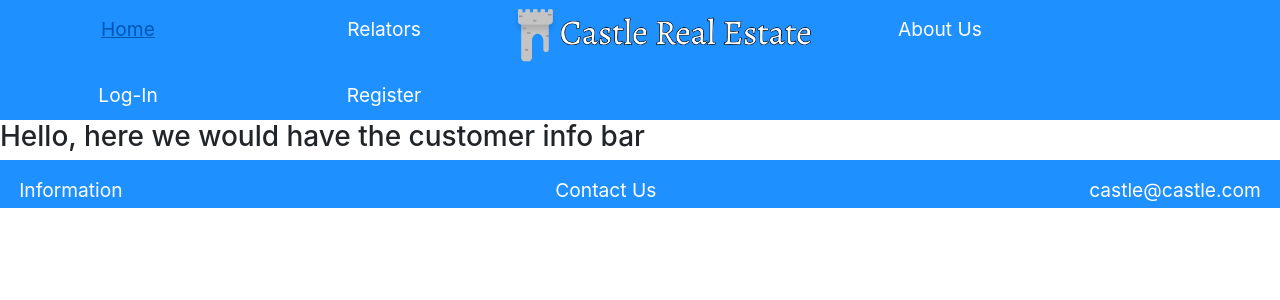
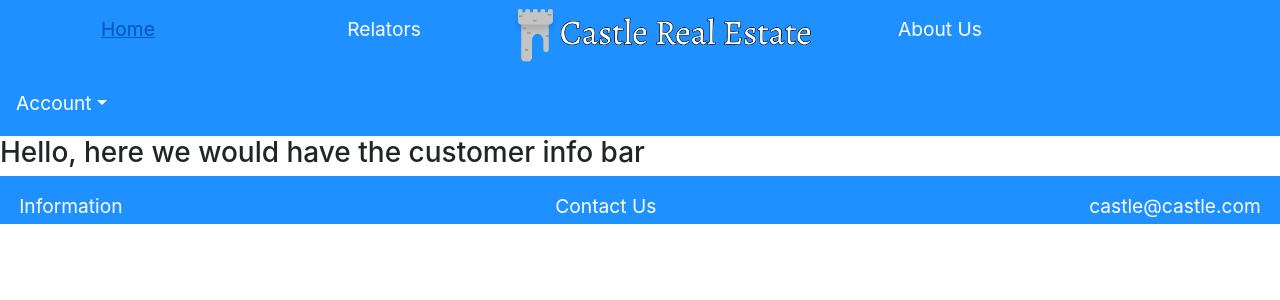
Before and after one commit to Runar16/Verklegt_2, a Django app: page /purchase in a window 1280 px wide. Shown: the top 300 px of the page. Run offline with Django 3.2, Linux system fonts and the light colour scheme; some libraries are stand-ins or nearby versions.

Commit message:
added dropdown to navbar

```diff
--- a/property/views.py
+++ b/property/views.py
@@ -11,10 +11,10 @@ def index(request):
             'street_name': x.street_name,
             'street_number': x.street_number,
             'property_description': x.property_description,
-            'zip': x.zip,
-            'city': x.city,
+            'zip_id': x.zip_id_set.first().zip,
+            'city': x.zip_id_set.first().city,
             'country': x.country,
-            'type': x.type,
+            'type': x.type_id_set.first().type,
             'size': x.size,
             'rooms': x.rooms,
             'price': x.price,
--- a/templates/base.html
+++ b/templates/base.html
@@ -18,16 +18,22 @@
             <a href="{% url 'realtor' %}" class="navbar-element">Relators</a>
             <a href="{% url 'frontpage' %}" class="navbar-logo"><img src="/static/images/Logo.png" alt="Castle Apartments Logo" style="width: 300px;"></a>
             <a href="#" class="navbar-element">About Us</a>
-            {% if user.is_authenticated %}
-                <a href="{%url 'profile' %}" class="navbar-element">Profile</a>
-                <a href="{%url 'logout' %}" class="navbar-element">Log-Out</a>
-            {% else %}
-                <a href="{% url 'login' %}" class="navbar-element">Log-In</a>
-                <a href="{% url 'register' %}" class="navbar-element">Register</a>
-            {% endif %}
+            <ul class="nav navbar-element">
+                <li class="nav-item dropdown">
+                    <a href="#" class="nav-link dropdown-toggle" data-toggle="dropdown">Account</a>
+                    <div class="dropdown-menu">
+                        {% if user.is_authenticated %}
+                            <a href="{%url 'profile' %}" class="dropdown-item">Profile</a>
+                            <a href="{%url 'logout' %}" class="dropdown-item">Log-Out</a>
+                        {% else %}
+                            <a href="{% url 'login' %}" class="dropdown-item">Log-In</a>
+                            <a href="{% url 'register' %}" class="dropdown-item">Register</a>
+                        {% endif %}
+                    </div>
+                </li>
+            </ul>
         </div>
-
-</nav>
+    </nav>
         {% block content %}
 
         {% endblock %}
--- a/templates/property/single_property.html
+++ b/templates/property/single_property.html
@@ -7,11 +7,11 @@
                     <div class="card-body" style="padding: 0">
                         <div class="left-block-container">
                             <span style="display: block;">{{ property.street_name }} {{ property.street_number }}</span>
-                            <span style="display: block; padding-top: 10px">{{ property.city }}, {{ property.zip }}</span>
+                            <span style="display: block; padding-top: 10px">{{ property.zip_id_set.first.city }}, {{ property.zip_id_set.first.zip }}</span>
                         </div>
                         <div class="right-block-container">
                             <span style="display: block;">{{ property.size }}m&sup2;</span>
-                            <span style="display: block; padding-top: 10px">{{ property.type }}</span>
+                            <span style="display: block; padding-top: 10px">{{ property.type_id_set.first.type }}</span>
                         </div>
                 </div>
             </div>
```
